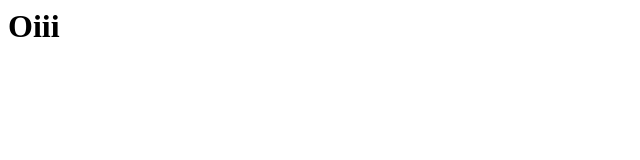
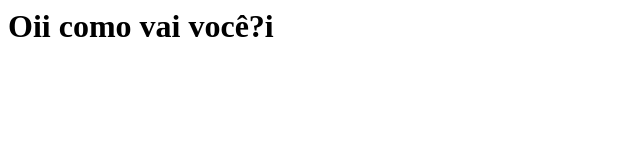
Before and after one commit to ProfCassianoMonegate/Oi, a plain HTML site: page index.html in a window 1280 px wide. Shown: the whole page, without its empty margins (0-640 px from the left). Drawn offline with Linux system fonts and the light colour scheme.

Commit message:
Update index.html

```diff
--- a/index.html
+++ b/index.html
@@ -4,6 +4,6 @@
 
   </head>
   <body>
-    <h1>Oiii</h1>
+    <h1>Oii como vai você?i</h1>
   </body>
 </html>
```
